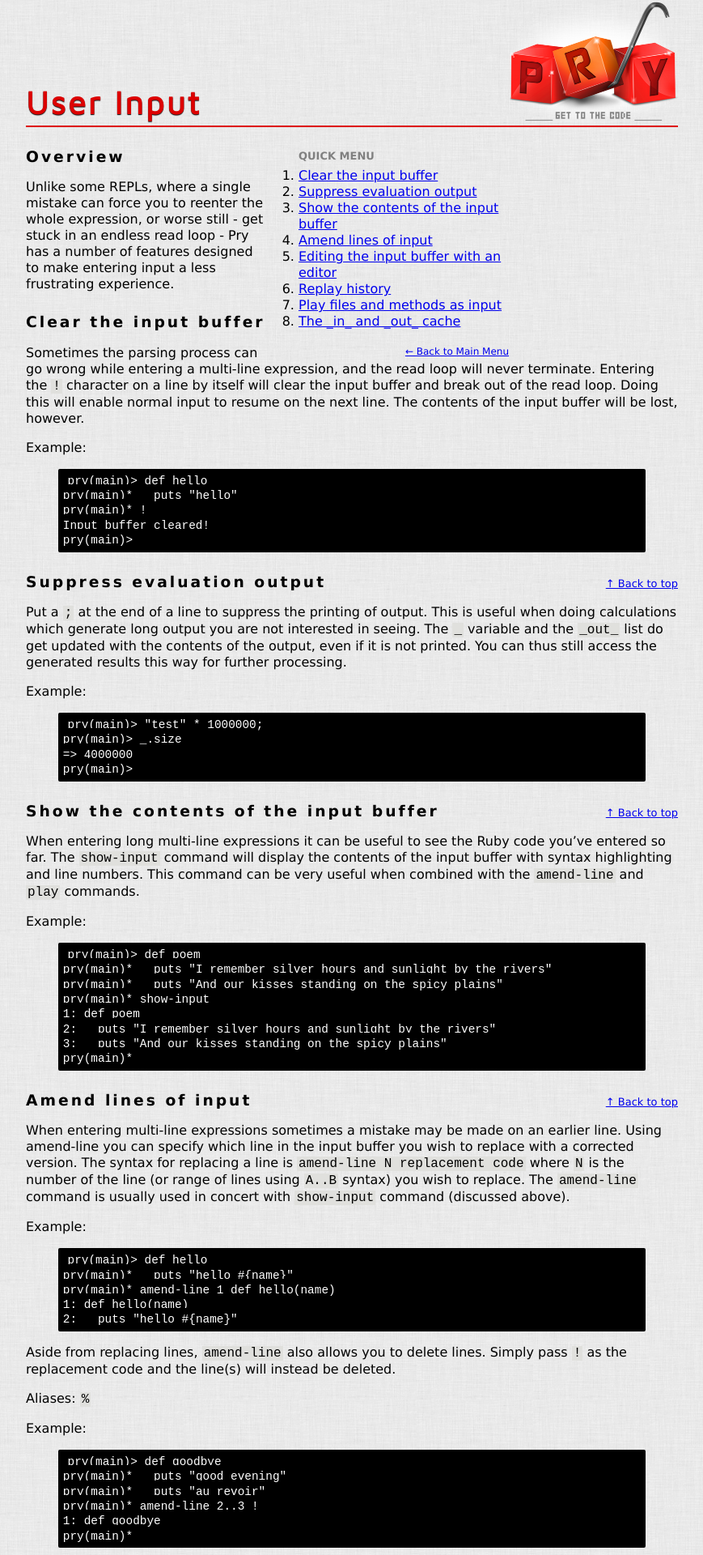
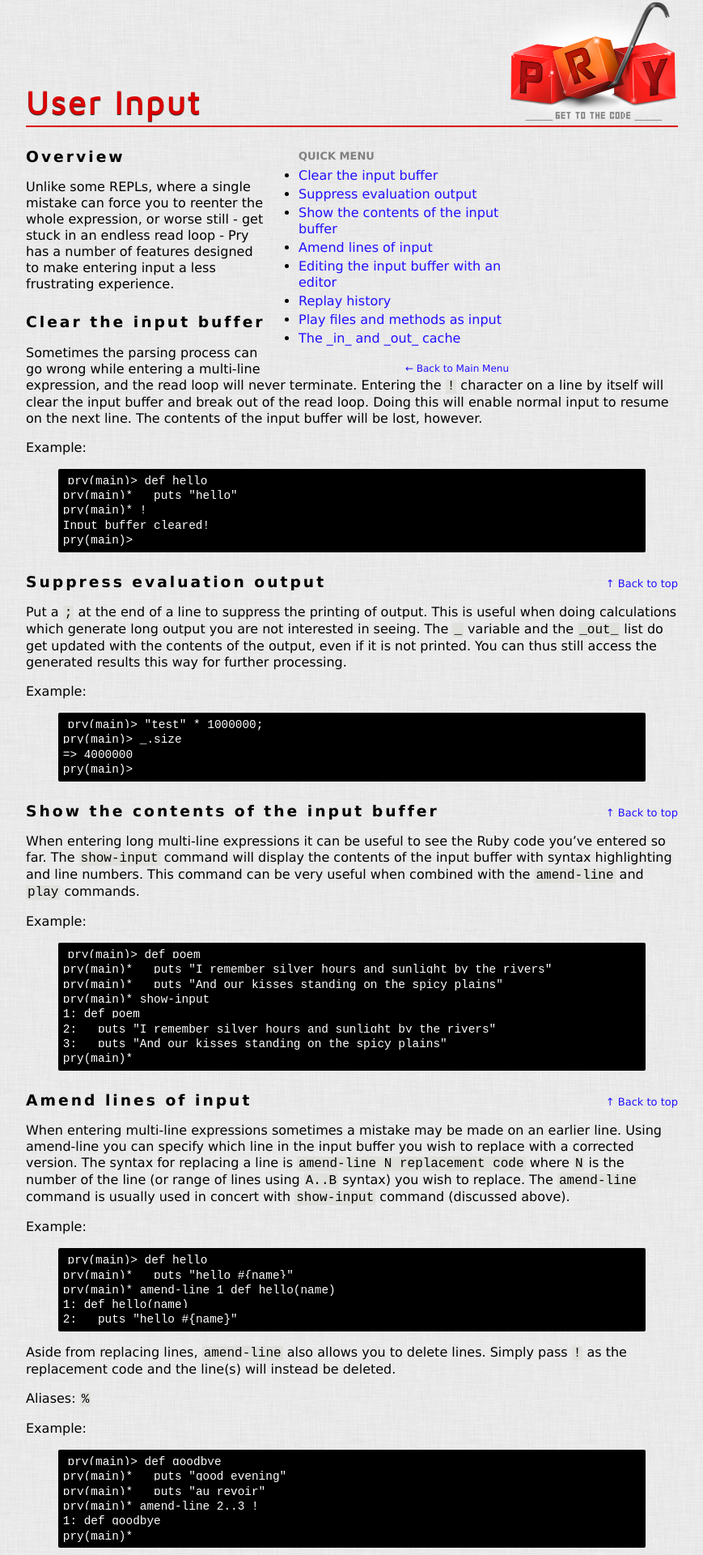
Before and after one commit to pry/pry.github.io, a Jekyll site: the page built from _posts/2012-01-30-User-Input.md, in a window 1280 px wide. Shown: the top 1920 px of the page at 81% size, without its empty margins (205-1074 px from the left). Built offline with Jekyll 4.4.1, drawn with Linux system fonts in a browser that asks for light colours.

Commit message:
tweaks at epitron's behest

```diff
--- a/stylesheets/style.css
+++ b/stylesheets/style.css
@@ -348,4 +348,11 @@
     margin-bottom: -10px;
     margin-top: 28px; }
   body.wiki div.menu li {
-    list-style: diamond; }
+    margin-bottom: 3px; }
+body.wiki div.wrap a {
+  text-decoration: none;
+  color: #21F; }
+  body.wiki div.wrap a:visited {
+    color: #217; }
+  body.wiki div.wrap a:hover {
+    text-decoration: underline; }
```
Also changed, not shown: _scss/_wiki.scss (+13 -1 lines).
